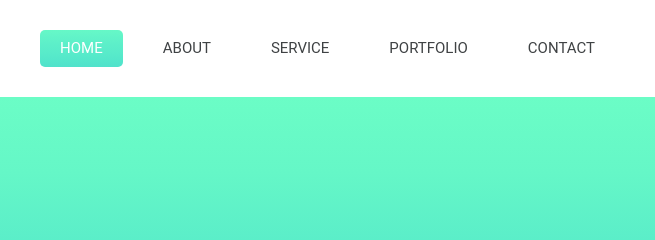
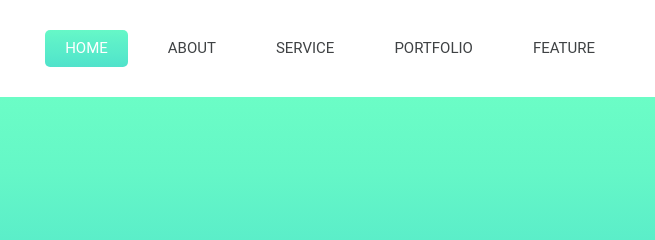
Before and after one commit to MShakilislam/web-design, a plain HTML site: page Index.html in a window 1280 px wide. Shown: the top 240 px of the page, 610-1265 px from the left. Drawn offline with Linux system fonts and the light colour scheme; files whose address does not match are found by name; a web font is replaced by a local one.

Commit message:
Chnage code

```diff
--- a/Index.html
+++ b/Index.html
@@ -36,7 +36,8 @@
 						<li><a href="#">About</a></li>
 						<li><a href="#">Service</a></li>
 						<li><a href="#">Portfolio</a></li>
-						<li><a href="#">Contact</a></li>
+						<!-- <li><a href="#">Contact</a></li> -->
+						<li><a href="#">Feature</a></li>
 					</ul>
 				</nav>
 			</div>
```
